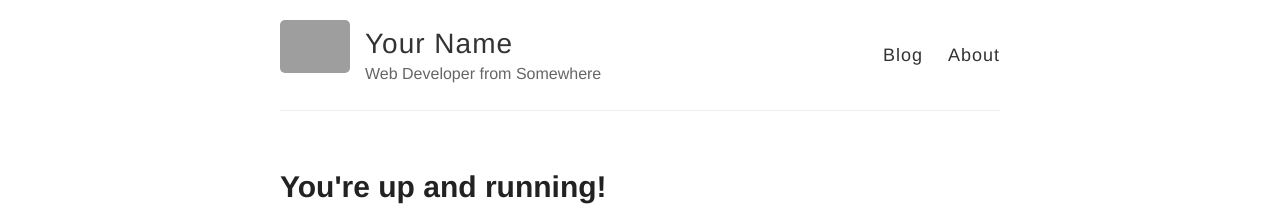
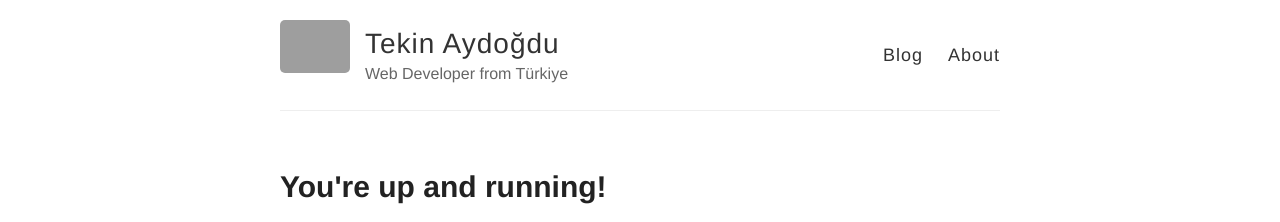
Before and after one commit to tekinnnnn/tekinaydogdu.github.io, a Jekyll site: the page built from _posts/2014-3-3-Hello-World.md, in a window 1280 px wide. Shown: the top 222 px of the page. Built offline with Jekyll 4.4.1, drawn with Linux system fonts in a browser that asks for light colours; grey boxes are pictures that could not be loaded.

Commit message:
Update _config.yml

```diff
--- a/_config.yml
+++ b/_config.yml
@@ -3,10 +3,10 @@
 #
 
 # Name of your site (displayed in the header)
-name: Your Name
+name: Tekin Aydoğdu
 
 # Short bio or description (displayed in the header)
-description: Web Developer from Somewhere
+description: Web Developer from Türkiye
 
 # URL of your avatar or profile pic (you could use your GitHub profile pic)
 avatar: https://raw.githubusercontent.com/barryclark/jekyll-now/master/images/jekyll-logo.png
```
